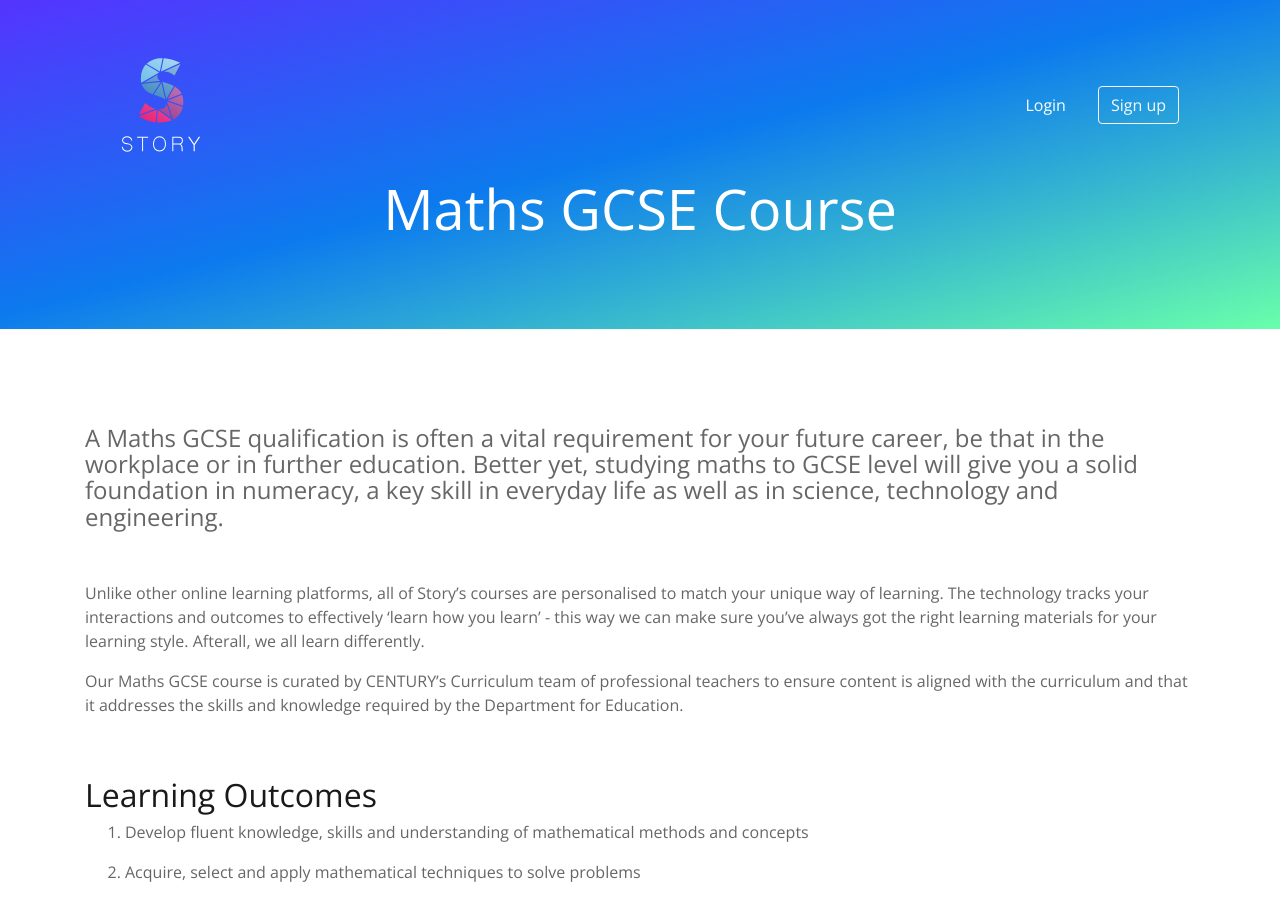
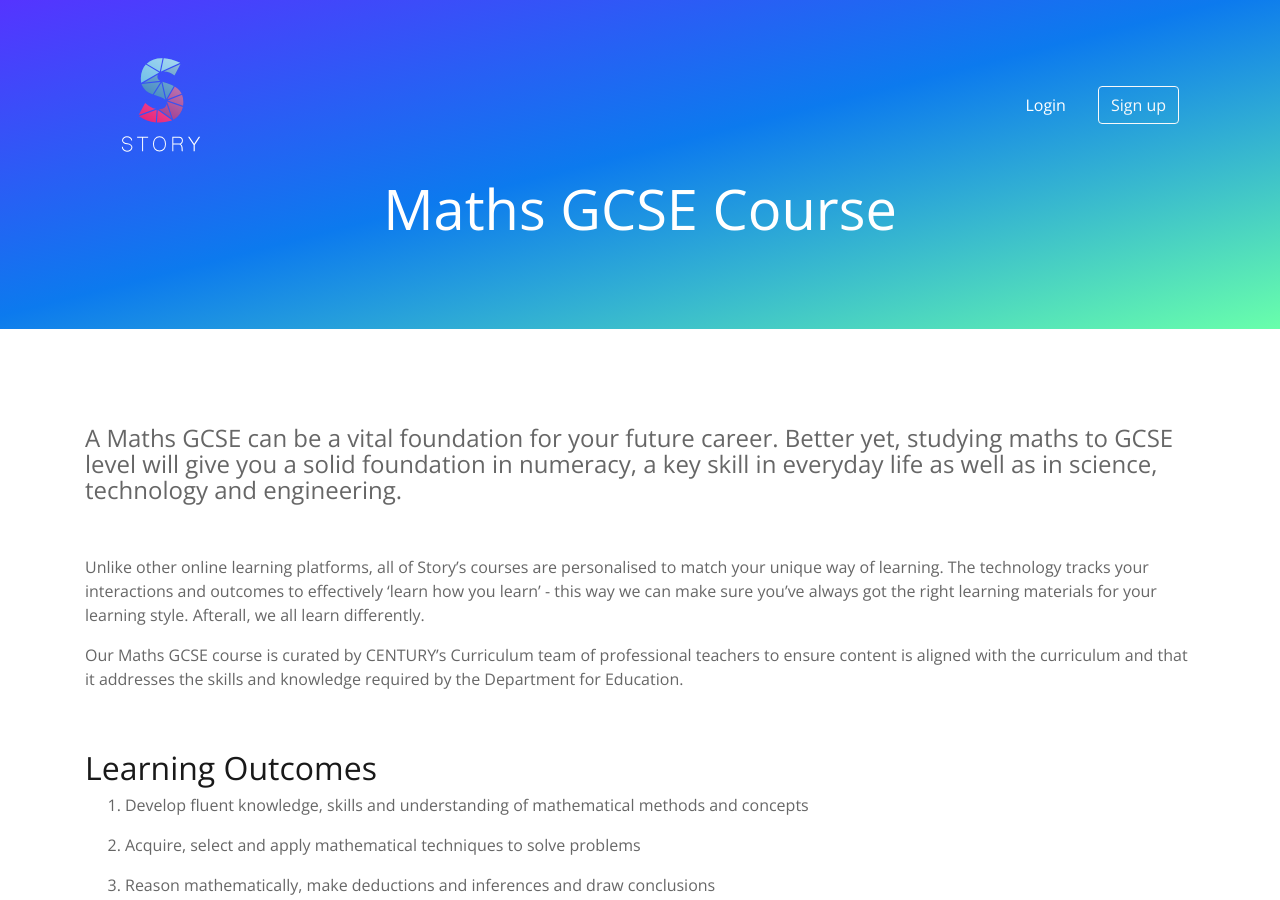
Before and after one commit to story-ai/story-ai.github.io, a Jekyll site: the page built from maths.md, in a window 1280 px wide and 900 px high. Built offline with Jekyll 4.4.1, drawn with Linux system fonts in a browser that asks for light colours.

Commit message:
Updated 'maths.md' via CloudCannon

```diff
--- a/maths.md
+++ b/maths.md
@@ -54,7 +54,7 @@
       legalFooter: Copyright © 2018 Story. All Rights Reserved.
 ---
 
-#### A Maths GCSE qualification is often a vital requirement for your future career, be that in the workplace or in further education. Better yet, studying maths to GCSE level will give you a solid foundation in numeracy, a key skill in everyday life as well as in science, technology and engineering.
+#### A Maths GCSE can be a vital foundation for your future career. Better yet, studying maths to GCSE level will give you a solid foundation in numeracy, a key skill in everyday life as well as in science, technology and engineering.
 
 ## &nbsp;
 
```
